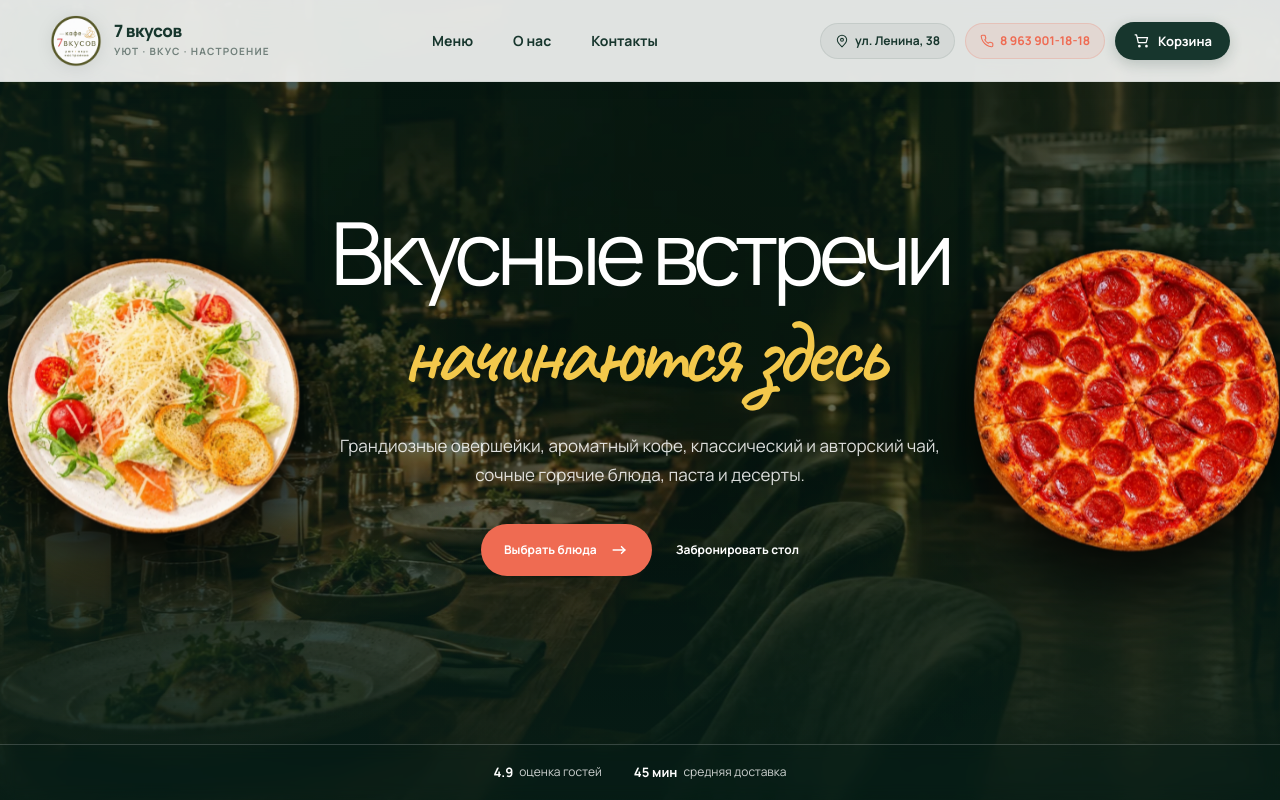
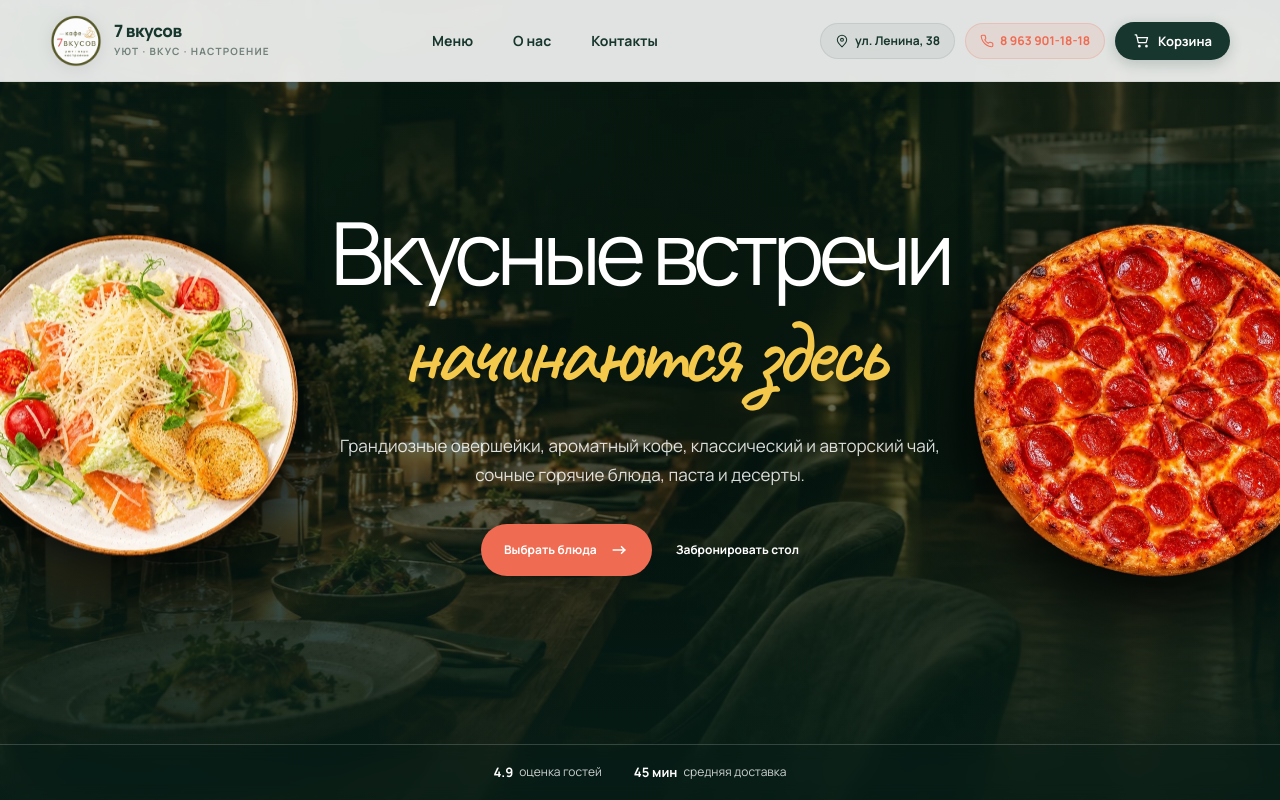
Before and after one commit to Punelittley/7vkysov, a React (Vite) app: page / in a window 1280 px wide. Shown: the top 800 px of the page. Built offline with nearby package versions, Linux system fonts and the light colour scheme.

Commit message:
Make pizza and Caesar larger, shift pizza right and Caesar left

```diff
--- a/src/index.css
+++ b/src/index.css
@@ -32,10 +32,10 @@ nav a:hover { color:var(--green); background:rgba(29,90,67,.07); }
 .cart-button:hover { background:var(--green); transform:translateY(-1px); box-shadow:0 6px 20px rgba(29,90,67,.3); }
 .cart-button b { display:grid; place-items:center; width:20px; height:20px; border-radius:50%; background:var(--yellow); color:var(--ink); font-size:11px; font-weight:800; }
 .hero { position:relative; min-height:760px; height:100svh; color:white; isolation:isolate; overflow:hidden; }
-.hero-dish { position:absolute; z-index:1; pointer-events:none; user-select:none; top:50%; width:clamp(220px, 24vw, 360px); filter:drop-shadow(0 20px 45px rgba(0,0,0,.75)) drop-shadow(0 6px 16px rgba(0,0,0,.5)); will-change:transform,opacity; }
+.hero-dish { position:absolute; z-index:1; pointer-events:none; user-select:none; top:50%; width:clamp(280px, 28vw, 450px); filter:drop-shadow(0 20px 45px rgba(0,0,0,.75)) drop-shadow(0 6px 16px rgba(0,0,0,.5)); will-change:transform,opacity; }
 .hero-dish img { display:block; width:100%; height:auto; object-fit:contain; }
-.hero-dish-left { left:clamp(-40px, 0vw, 30px); opacity:0; transform:translateY(-50%) translateX(-140%); animation:heroSlideLeft 1.1s cubic-bezier(0.16, 1, 0.3, 1) 0.15s forwards; }
-.hero-dish-right { right:clamp(-40px, 0vw, 30px); opacity:0; transform:translateY(-50%) translateX(140%); animation:heroSlideRight 1.1s cubic-bezier(0.16, 1, 0.3, 1) 0.15s forwards; }
+.hero-dish-left { left:clamp(-90px, -4vw, -20px); opacity:0; transform:translateY(-50%) translateX(-140%); animation:heroSlideLeft 1.1s cubic-bezier(0.16, 1, 0.3, 1) 0.15s forwards; }
+.hero-dish-right { right:clamp(-90px, -4vw, -20px); opacity:0; transform:translateY(-50%) translateX(140%); animation:heroSlideRight 1.1s cubic-bezier(0.16, 1, 0.3, 1) 0.15s forwards; }
 @keyframes heroSlideLeft { 0% { opacity:0; transform:translateY(-50%) translateX(-140%); } 100% { opacity:1; transform:translateY(-50%) translateX(0); } }
 @keyframes heroSlideRight { 0% { opacity:0; transform:translateY(-50%) translateX(140%); } 100% { opacity:1; transform:translateY(-50%) translateX(0); } }
 .hero>img { position:absolute; inset:0; z-index:-2; width:100%; height:100%; object-fit:cover; animation:heroZoom 16s ease-in-out infinite alternate; }
@@ -74,10 +74,10 @@ footer { padding:60px max(24px,calc((100vw - 1180px)/2)); display:grid; grid-tem
 .cart-item-size { display:inline-block; font-size:11px; color:#71807b; margin-top:-2px; margin-bottom:2px; }
 @media (max-width:800px) {
   .topbar { height:68px; padding:0 16px; }.topbar nav,.topbar-badge-address { display:none; }.topbar-badge-phone span { display:none; }.topbar-badge-phone { padding:9px; border-radius:50%; }.cart-button>span { display:none; }.cart-button { padding:10px 14px; }.brand-logo-img { width:42px; height:42px; }.brand-info b { font-size:15px; }.brand-info small { font-size:8px; }.hero { min-height:680px; }.hero-copy { padding-top:150px; text-align:center; align-items:center; }.hero h1 { font-size:54px; margin:16px auto; }.hero-copy p { font-size:14px; }.hero-copy>div { align-items:center; justify-content:center; gap:16px; }.hero-meta { justify-content:flex-start; gap:24px; overflow:auto; }.hero-meta span { flex:none; }.hero-meta span:last-child { display:none; }
-  .hero-dish-left { left:-60px; width:180px; opacity:.5; } .hero-dish-right { right:-60px; width:180px; opacity:.5; }
+  .hero-dish-left { left:-85px; width:220px; opacity:.45; } .hero-dish-right { right:-85px; width:220px; opacity:.45; }
   .menu { padding:80px 0; }.section-head { align-items:flex-start; flex-direction:column; gap:18px; }.section-head p { max-width:none; }.product-grid { grid-template-columns:1fr 1fr; }.story { grid-template-columns:1fr; padding-top:80px; padding-bottom:80px; }.photo-stack { min-height:470px; margin-top:30px; }.gallery-section { padding-top:80px; }.gallery-heading { align-items:flex-start; flex-direction:column; gap:18px; }.gallery-heading p { width:auto; }.gallery-track { width:1380px; grid-template-columns:repeat(6,220px); }.gallery-card,.gallery-card-2,.gallery-card-5 { height:390px; }.gallery-card-3,.gallery-card-6 { height:330px; }.reasons { grid-template-columns:1fr; padding:80px 0; gap:40px; }.reviews { grid-template-columns:1fr; gap:35px; padding-top:70px; padding-bottom:70px; }.reviews blockquote { padding:35px 0; border:0; border-top:1px solid rgba(23,54,45,.25); border-bottom:1px solid rgba(23,54,45,.25); }.delivery { margin:70px auto; padding:38px 25px; }.delivery h2 { font-size:42px; }footer { grid-template-columns:1fr; }.mobile-cart { position:fixed; z-index:35; bottom:16px; left:16px; right:16px; display:flex; justify-content:space-between; align-items:center; padding:15px 18px; border:0; border-radius:99px; background:var(--coral); color:white; box-shadow:0 10px 30px rgba(20,40,32,.25); }.mobile-cart span { display:flex; gap:8px; align-items:center; }
 }
-@media (max-width:540px) { .hero h1 { font-size:44px; }.hero-copy>div { flex-direction:column; gap:14px; width:100%; }.hero-dish-left { left:-85px; width:150px; opacity:.35; } .hero-dish-right { right:-85px; width:150px; opacity:.35; }.product-grid { grid-template-columns:1fr; }.product-image { aspect-ratio:1.45; }.photo-stack { min-height:390px; }.photo-stack figure:first-child { right:12%; }.photo-stack figure:last-child { width:48%; }.cart-drawer,.checkout-modal { padding:24px; }.section-head h2,.story h2 { font-size:43px; } }
+@media (max-width:540px) { .hero h1 { font-size:44px; }.hero-copy>div { flex-direction:column; gap:14px; width:100%; }.hero-dish-left { left:-105px; width:180px; opacity:.35; } .hero-dish-right { right:-105px; width:180px; opacity:.35; }.product-grid { grid-template-columns:1fr; }.product-image { aspect-ratio:1.45; }.photo-stack { min-height:390px; }.photo-stack figure:first-child { right:12%; }.photo-stack figure:last-child { width:48%; }.cart-drawer,.checkout-modal { padding:24px; }.section-head h2,.story h2 { font-size:43px; } }
 @media (prefers-reduced-motion:reduce) { html { scroll-behavior:auto; } .hero>img,.hero-dish,.reveal,.gallery-track,.gallery-ticker div { animation:none; transition:none; }.reveal,.hero-dish { opacity:1; transform:none; } }
 
 /* ================= TABLET TERMINAL & PIN LOCK STYLES ================= */
```
